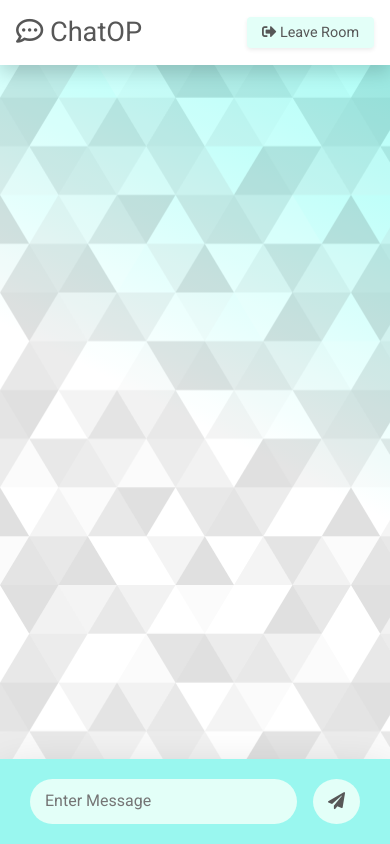
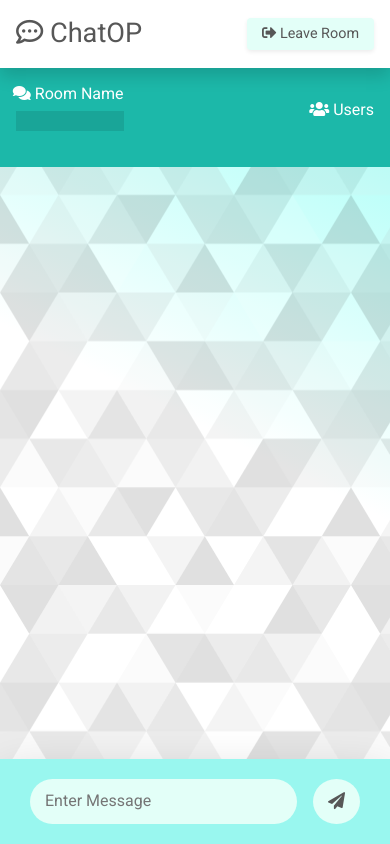
Before and after one commit to shivanshpahwa24/ChatOP, a website: page public/chat.html in a window 390 px wide. Drawn offline with nearby package versions, Linux system fonts and the light colour scheme; no server answers.

Commit message:
Mobile compatible

```diff
--- a/public/chat.html
+++ b/public/chat.html
@@ -20,14 +20,23 @@
       <a href="index.html" class="btn shadow-sm"><i class="fas fa-sign-out-alt"></i>
         Leave Room</a>
       </header>
+      <div class="chat-upperbar"><div>
+        <h6><i class="fas fa-comments"></i> Room Name</h6>
+        <h5 id="room-name1"></h5></div><div>
+        <h6><i class="fas fa-users"></i> Users</h6>
+        <ul id="users1"></ul></div>
+      </div>
       <main class="chat-main">
         <div class="chat-sidebar">
-        <h4><i class="fas fa-comments"></i> Room Name:</h4>
-        <h2 id="room-name"></h2>
+          <h4><i class="fas fa-comments"></i> Room Name</h4>
+          <h2 id="room-name2"></h2>
           <h4><i class="fas fa-users"></i> Users</h4>
-        <ul id="users"></ul>
-      </div><div>
-      <div class="chat-messages"></div>
+          <ul id="users2"></ul>
+        </div>
+        <div class="chat-box">
+          <div class="chat-messages">
+
+          </div>
           <div class="chat-form-container shadow-lg">
             <form id="chat-form">
               <input
@@ -39,7 +48,8 @@
               />
               <button class="chat-form-btn"><i class="fas fa-paper-plane"></i></button>
             </form>
-      </div></div>
+          </div>
+        </div>
       </main>
     </div>
 
--- a/public/css/style.css
+++ b/public/css/style.css
@@ -48,23 +48,26 @@ a {
 .chat-header {
   background: white;
   color: rgb(87, 87, 87);
-  padding: 0.5rem 1rem;
+  padding: 0 1rem;
   display: flex;
+  height: 8vh;
   align-items: center;
   justify-content: space-between;
 }
 
 .chat-main {
-  min-height: 90vh;
+  min-height: 92vh;
   display: grid;
   grid-template-columns: 1fr 3fr;
+  margin: 0;
 }
 
 .chat-sidebar {
   background: var(--dark-color-b);
   color: #fff;
   padding: 20px 20px 60px;
-  overflow-y: scroll;
+
+  margin: 0;
 }
 
 .chat-sidebar h2 {
@@ -74,17 +77,15 @@ a {
   margin-bottom: 20px;
 }
 
-.chat-sidebar h3 {
-  margin-bottom: 15px;
+.chat-sidebar ul li {
+  padding: 5px 0;
 }
-
-.chat-sidebar ul li {
-  padding: 10px 0;
+.chat-upperbar {
+  display: none;
 }
-
 .chat-messages {
   padding: 30px;
-  max-height: 500px;
+  max-height: 85vh;
   overflow-y: scroll;
 }
 
@@ -141,6 +142,9 @@ a {
   border-radius: 50%;
   border: 0;
   font-size: 17px;
+}
+.chat-box {
+  margin: 0;
 }
 /* Join Page */
 .join-container {
@@ -212,12 +216,15 @@ a {
 @media (max-width: 700px) {
   .chat-main {
     display: block;
+    min-height: 70vh;
   }
 
   .chat-sidebar {
     display: none;
   }
-
+  .chat-messages {
+    max-height: 65vh;
+  }
   .chat-form-container {
     width: 100vw;
   }
@@ -227,4 +234,27 @@ a {
   .chat-header a {
     font-size: 0.9rem;
   }
+  .chat-upperbar {
+    background: var(--dark-color-b);
+    color: #fff;
+    padding: 1rem;
+    min-height: 8vh;
+    margin: 0;
+    display: flex;
+    justify-content: space-between;
+    align-items: center;
+  }
+
+  .chat-upperbar h5 {
+    background: rgba(0, 0, 0, 0.1);
+    padding: 10px;
+    margin-bottom: 20px;
+  }
+  .chat-upperbar h6 {
+    margin-left: -0.2rem;
+  }
+
+  .chat-upperbar ul li {
+    font-size: 0.9rem;
+  }
 }
--- a/public/js/main.js
+++ b/public/js/main.js
@@ -50,12 +50,16 @@ const outputMessage = (message) => {
 
 // Add room name to DOM
 const outputRoomName = (room) => {
-  document.getElementById("room-name").innerText = room;
+  document.getElementById("room-name1").innerText = room;
+  document.getElementById("room-name2").innerText = room;
 };
 
 //Add users to DOM
 const outputUsers = (users) => {
-  document.getElementById("users").innerHTML = `${users
+  document.getElementById("users1").innerHTML = `${users
+    .map((user) => `<li>${user.username}</li>`)
+    .join("")}`;
+  document.getElementById("users2").innerHTML = `${users
     .map((user) => `<li>${user.username}</li>`)
     .join("")}`;
 };
```
Also changed, not shown: README.md. Lines whose indentation alone changed are shown as unchanged.
